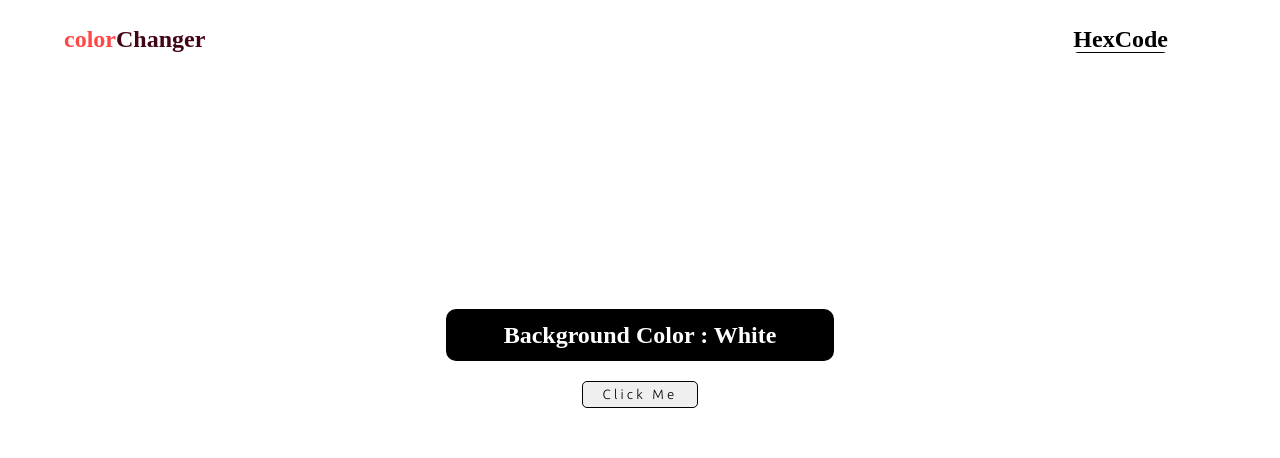
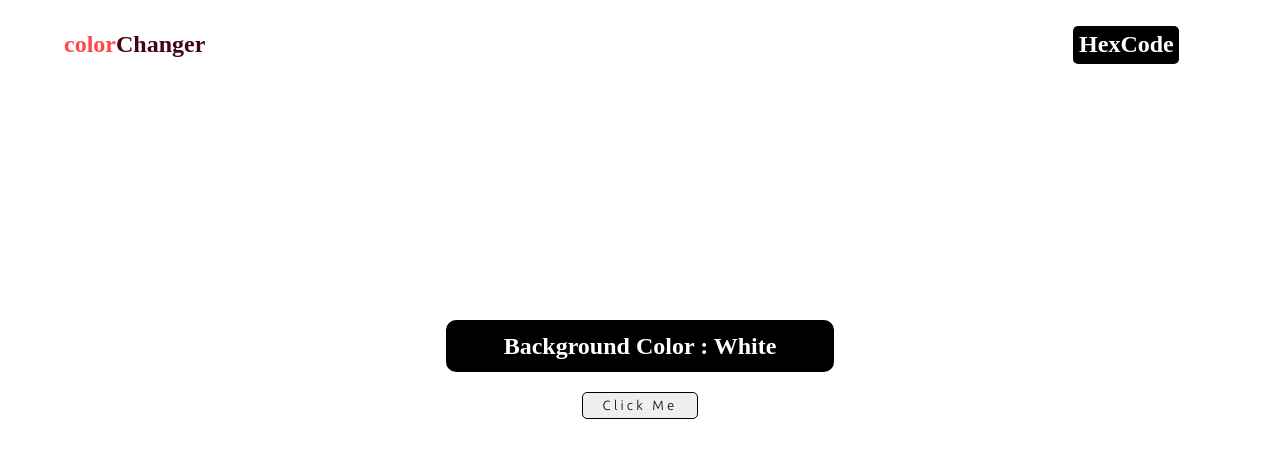
Before and after one commit to MrM-7/Background-Color-Changer, a plain HTML site: page index.html in a window 1280 px wide. In both pictures the pointer is over the link "HexCode". Drawn offline with Linux system fonts and the light colour scheme.

Commit message:
Changed button background.

```diff
--- a/styles.css
+++ b/styles.css
@@ -16,16 +16,16 @@ h1{
      margin-left: 75%;
      background-color: black;
      border-radius: 5px;
-}
-
-.hexv:hover{
-    color: black;
-    background-color: white;
+     padding: 0.5%;
 }
 
 .hexv{
     text-decoration: none;
     color: white;
+}
+
+.hexv:hover{
+
 }
 
 .ch{
```
